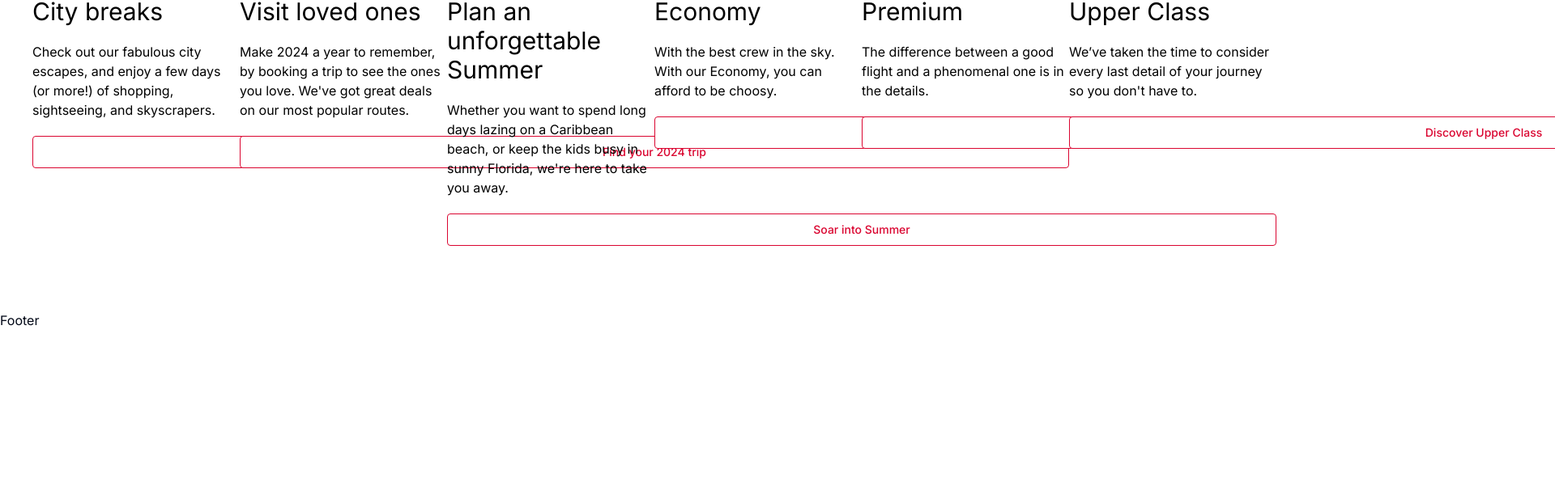
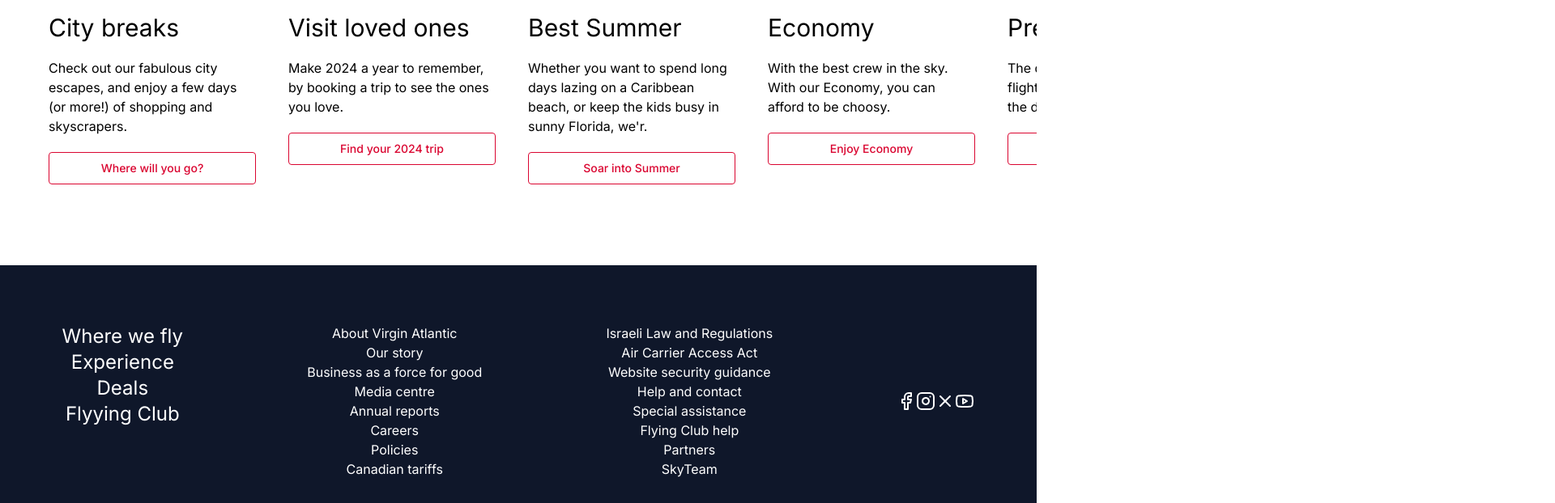
Before and after one commit to taystein435/Airline-App-Nextjs-Shadcn-TypeScript-Tailwind-Postgress-, a Next.js app in the folder airline-app/: page / in a window 1280 px wide. Shown: the part 3754-4376 px from the top of the page at 81% size, 1920 px wide, since content can reach past the window. Before the commit the page ends 4162 px from the top, so only its background shows below. Built offline with nearby package versions, Linux system fonts and the light colour scheme.

Commit message:
Footer Completed

```diff
--- a/airline-app/src/components/shared/Footer.tsx
+++ b/airline-app/src/components/shared/Footer.tsx
@@ -1,5 +1,40 @@
+import {  FacebookIcon, InstagramIcon, X, YoutubeIcon } from "lucide-react";
+
 export const Footer = () => {
   return (
-    <div>Footer</div>
-  )
-}
+    <div className=" bg-slate-900 text-center py-9 md:flex justify-between lg:flex justify-around">
+      <div className=" text-white text-2xl py-9 ">
+        <p className="">Where we fly</p>
+        <p className="">Experience</p>
+        <p className="">Deals</p>
+        <p className="">Flyying Club</p>
+      </div>
+      <div className="text-white py-9">
+        <p className="">About Virgin Atlantic</p>
+        <p className="">Our story</p>
+        <p className="">Business as a force for good</p>
+        <p className="">Media centre</p>
+        <p className="">Annual reports</p>
+        <p className="">Careers</p>
+        <p className="">Policies</p>
+        <p className="">Canadian tariffs</p>
+      </div>
+      <div className="text-white py-9">
+        <p className="">Israeli Law and Regulations</p>
+        <p className="">Air Carrier Access Act</p>
+        <p className="">Website security guidance</p>
+        <p className="">Help and contact</p>
+        <p className="">Special assistance</p>
+        <p className="">Flying Club help</p>
+        <p className="">Partners</p>
+        <p className="">SkyTeam</p>
+      </div>
+      <div className="flex justify-center md:items-center lg:items:center">
+      <FacebookIcon color="white" />
+      <InstagramIcon color="white"/>
+      < X color="white"/>
+      <YoutubeIcon  color="white"/>
+      </div>
+    </div>
+  );
+};
--- a/airline-app/src/components/shared/Package.tsx
+++ b/airline-app/src/components/shared/Package.tsx
@@ -6,21 +6,21 @@ const data = [
     id: 0,
     butt: "Where will you go?",
     title: "City breaks",
-    name: "Check out our fabulous city escapes, and enjoy a few days (or more!) of shopping, sightseeing, and skyscrapers.",
+    name: "Check out our fabulous city escapes, and enjoy a few days (or more!) of shopping and skyscrapers.",
     img: "https://images.unsplash.com/photo-1440778303588-435521a205bc?w=1000&auto=format&fit=crop&q=60&ixlib=rb-4.0.3&ixid=M3wxMjA3fDB8MHxzZWFyY2h8MXx8aG9saWRheSUyMHRyYXZlbHxlbnwwfHwwfHx8Mg%3D%3D",
   },
   {
     id: 1,
     butt: "Find your 2024 trip",
     title: "Visit loved ones",
-    name: "Make 2024 a year to remember, by booking a trip to see the ones you love. We've got great deals on our most popular routes.",
+    name: "Make 2024 a year to remember, by booking a trip to see the ones you love. ",
     img: "https://images.unsplash.com/photo-1502602898657-3e91760cbb34?w=1000&auto=format&fit=crop&q=60&ixlib=rb-4.0.3&ixid=M3wxMjA3fDB8MHxzZWFyY2h8M3x8cGFyaXN8ZW58MHx8MHx8fDI%3D",
   },
   {
     id: 2,
     butt: "Soar into Summer",
-    title: "Plan an unforgettable Summer",
-    name: "Whether you want to spend long days lazing on a Caribbean beach, or keep the kids busy in sunny Florida, we're here to take you away.",
+    title: "Best Summer",
+    name: "Whether you want to spend long days lazing on a Caribbean beach, or keep the kids busy in sunny Florida, we'r.",
     img: "https://images.unsplash.com/photo-1590523277543-a94d2e4eb00b?w=1000&auto=format&fit=crop&q=60&ixlib=rb-4.0.3&ixid=M3wxMjA3fDB8MHxzZWFyY2h8MTF8fG1hbGRpdmVzfGVufDB8fDB8fHwy",
   },
   {
@@ -47,9 +47,9 @@ const data = [
 
 export const Package = () => {
   return (
-    <div className="p-10 mt-10 md:flex lg:flex ">
+    <div className="p-10 mt-10 md:flex lg:flex overflow-x-auto">
       {data.map((item) => (
-        <div key={item.id} className=" w-[80vw]  mb-10 md:w-[20vw] lg:w-[20vw] ">
+        <div key={item.id} className=" w-[80vw]  mb-10 md:w-[30vw] lg:w-[30vw] p-5  ">
           <img
             src={item.img}
             alt={item.name}
@@ -58,7 +58,7 @@ export const Package = () => {
             <p className="text-3xl my-5 text-black">{item.title}</p>
             <p className="text-black mt-2">{item.name}</p>
             <Button
-            className="bg-white border-pri rounded-sm w-[80vw] mt-5 mx-auto flex text-pri "
+            className="bg-white border-pri rounded-sm w-[80vw] mt-5 mx-auto flex text-pri md:w-[20vw] lg:w-[20vw]"
             variant="outline"
           >
             {item.butt}
```
